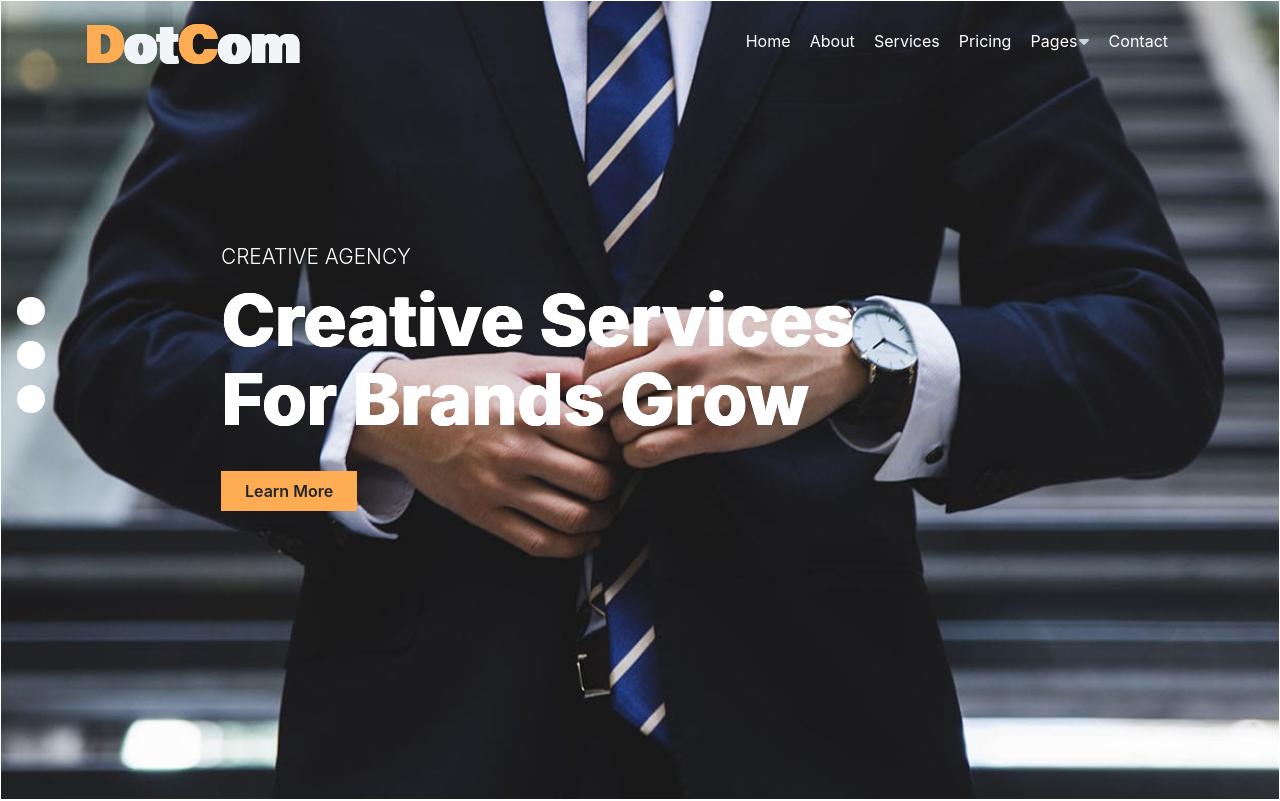
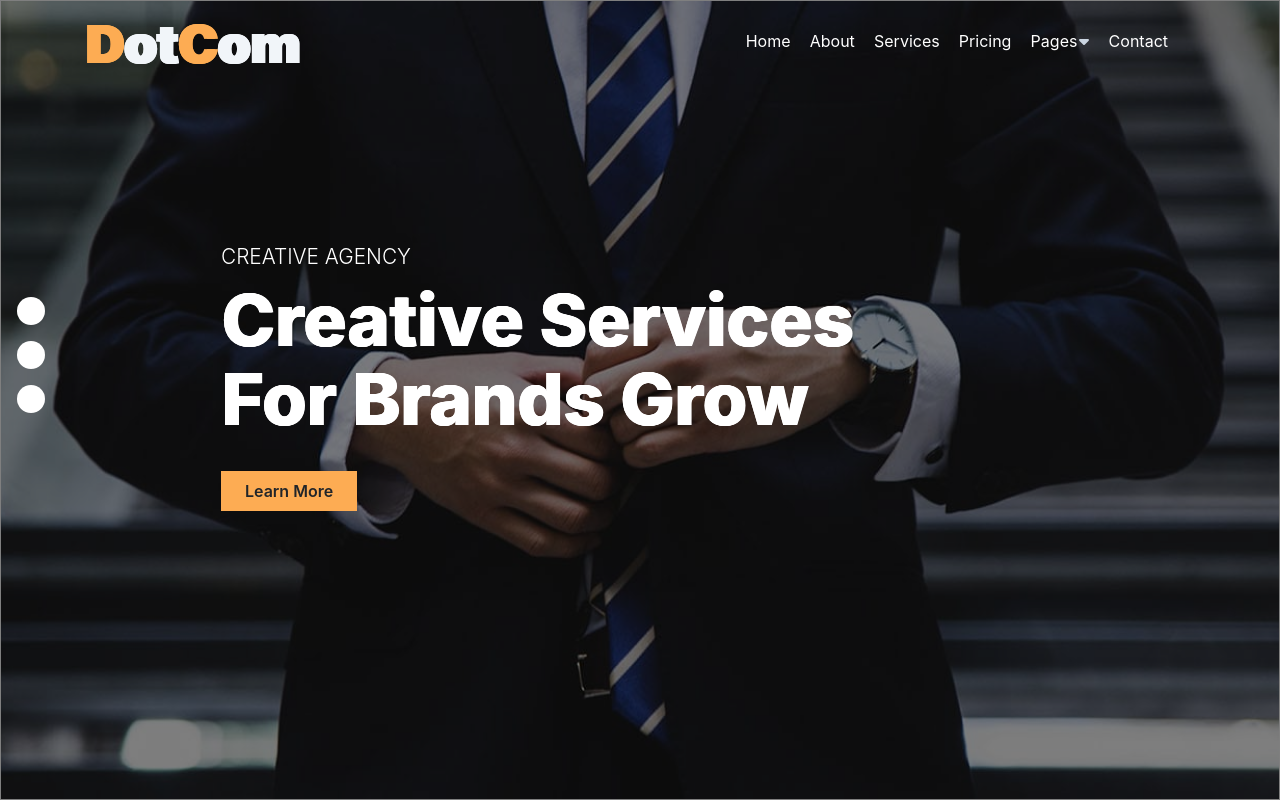
Before and after one commit to BLADEHEDA/Dotcom-Creative-Multipage-Page-App, a React (Create React App) app: page / in a window 1280 px wide. Shown: the top 801 px of the page. Built offline with nearby package versions, Linux system fonts and the light colour scheme.

Commit message:
new changes done

```diff
--- a/src/Components/Home/Home.css
+++ b/src/Components/Home/Home.css
@@ -14,6 +14,17 @@
     33% {background-image: url('../images/carousel-2.jpg');}
     66% {background-image: url('../images/carousel-3.jpg');}
     100% {background-image: url('../images/carousel-1.jpg');}
+  }
+  /* darken the background image of a div  */
+  .mainbar-div::before{
+    content: "";
+    position: absolute;
+    display: block;
+    top: 0;
+    left: 0;
+    width: 100%;
+    height: 100%;
+    background-color: rgba(0,0,0,0.5);
   }
 
 .image-div{
@@ -82,19 +93,10 @@
 }
 .light{
   background:rgba(253, 172, 83, 0.7) ;
-  /* height: 1em;
-  width: 1em;
-  border-radius: 50%; */
 }
 .white{
   background: white;
-  /* height: 1em;
-  width: 1em;
-  border-radius: 50%; */
 }
-/* .main-bar-prop{
-  border: solid 1px white;
-} */
 .mainbar-dot{
   height: 1em;
   width: 1em;
@@ -104,9 +106,6 @@
 .main-title {
   text-shadow: 1.5px 0px, 1px 0px, 0px 0px;
  }
- /* .mainbar-prop-div{
-  border: solid 1px white;
-} */
 @media only screen and (min-width:768px){
   .services-courses,.figures,.pricing-top,.blog-second {
     display: grid;
--- a/src/Components/Home/Mainbar.jsx
+++ b/src/Components/Home/Mainbar.jsx
@@ -39,8 +39,8 @@ const [color2,setColor2]=useState(false)
 const presentColor2= color2?"light":"white";
 
   return (
-    <div className={`mainbar-div pt-[1.5em] px-[1em] flex md:pt-[7em] lg:pt-[15em] `}>
-<div className="mainbar-left mt-[2.5em] mr-[1em] md:mt-[3.5em] ">
+    <section className={`mainbar-div pt-[1.5em] px-[1em] flex md:pt-[7em] lg:pt-[15em] `}>
+<div className="mainbar-left z-50 mt-[2.5em] mr-[1em] md:mt-[3.5em] ">
   <div onClick={() => {
        setColor(true);
        setColor1(false);
@@ -63,7 +63,7 @@ const presentColor2= color2?"light":"white";
   }}className={`mainbar-dot
   ${presentColor2}`}></div>
 </div>
-<div className="mainbar-right" >
+<div className="mainbar-right z-50" >
 <h1 className="main-name text-white text-[1em] mb-2 font-[400] md:font-[300]
 md:text-[1.25em] lg:text-[1.3em] ">CREATIVE AGENCY</h1>
 <div className='mainbar-prop-div w-full md:w-[95%]  lg:w-[80%]'> <MainbarProp title={Data[index].text} /></div>
@@ -71,7 +71,7 @@ md:text-[1.25em] lg:text-[1.3em] ">CREATIVE AGENCY</h1>
 <div className="mainbar-btn md:mt-[1em] "> <Button style={{marginTop:"1em"}} name="Learn More "/>  </div>
 </div>
 
-    </div>
+    </section>
   )
 }
 
--- a/src/Components/Home/Provider.jsx
+++ b/src/Components/Home/Provider.jsx
@@ -5,8 +5,8 @@ import "./Home.css"
 
 const Provider = () => {
   return (
+      // <main className='Provider sm:mx-[2em] block mb-[2em] px-5 md:block lg:flex px-[3.5em]'></main>
     <main className='Provider sm:mx-[2em] block mb-[2em] px-5 md:block lg:flex px-[3.5em]'>
-
       <section className="provide-div mr-0 lg:flex-[40%] mr-[1em]  ">
       <div className="image-div mt-[6em] p-[1em] mx-[0.5em] mb-[3em] lg:mb-[1em] ">
          <img src={about} alt="about-img" className="img-content" /> </div>
```
